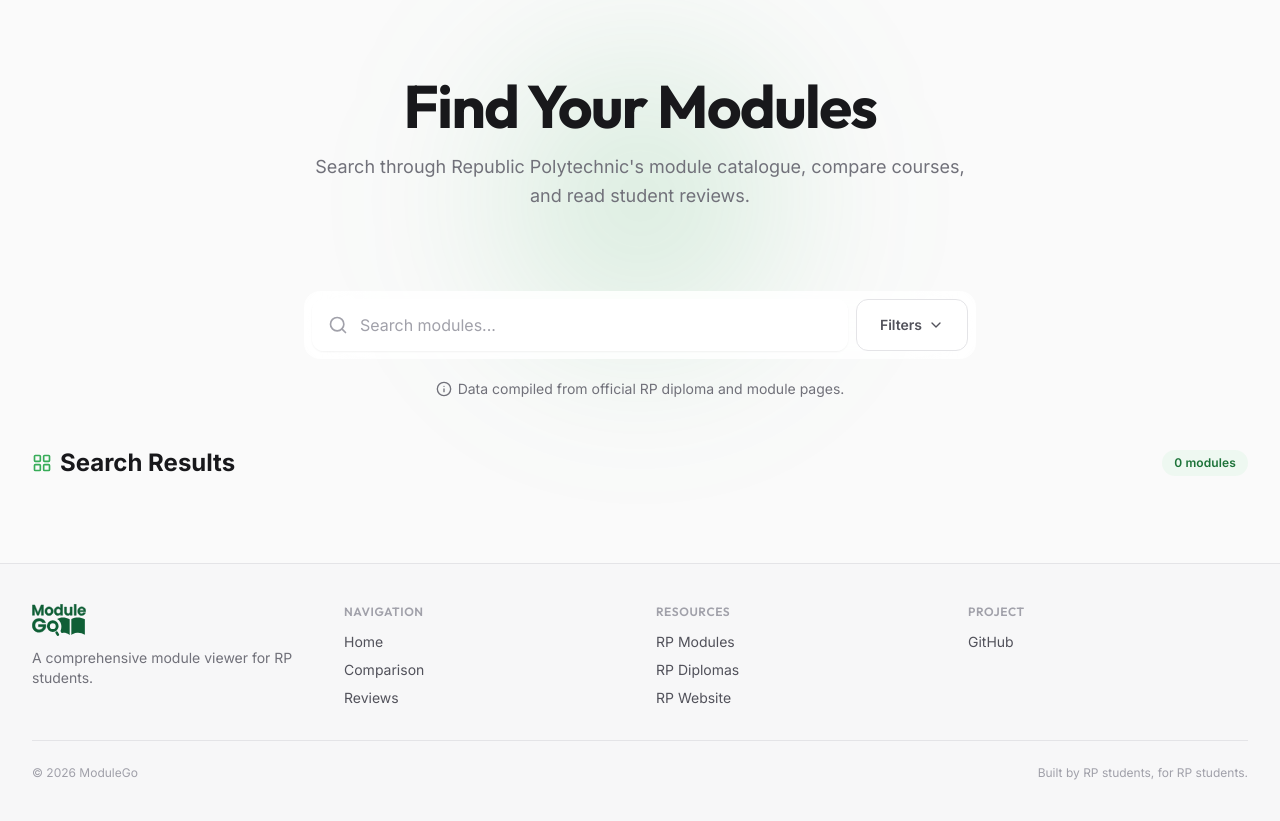
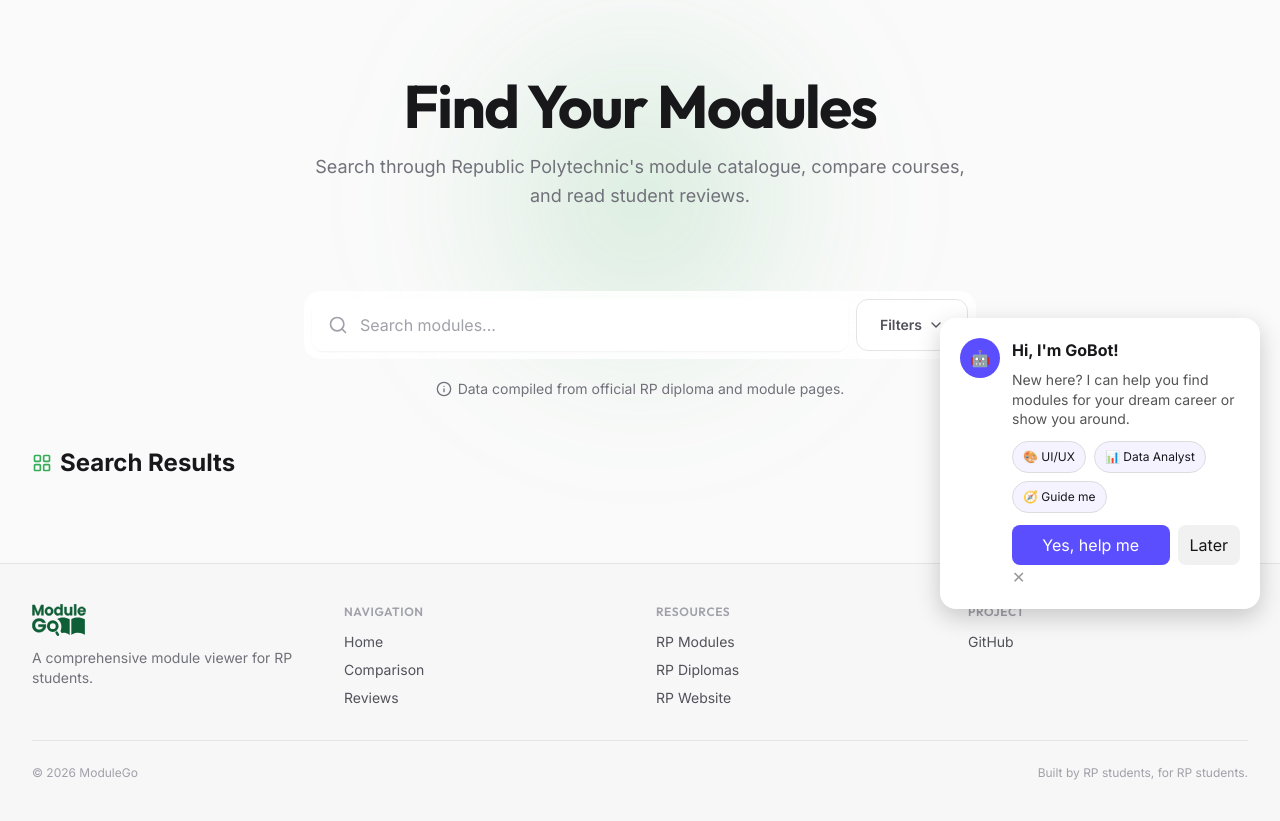
Before and after one commit to xavlkh/ModuleGo, a Flask app: page / in a window 1280 px wide. Shown: the part 101-922 px from the top of the page. Run offline with Flask 3, Linux system fonts and the light colour scheme; some libraries are stand-ins or nearby versions.

Commit message:
feat: Added GoBot auto-popup assistant with history + quick buttons

```diff
--- a/app.py
+++ b/app.py
@@ -652,6 +652,76 @@ def get_rating_summaries():
     summaries = ReviewRepository.rating_summaries()
     return jsonify(summaries), 200
 
+@app.route('/api/career-paths', methods=['GET'])
+def get_career_paths():
+    """Return career paths from JSON - DYNAMIC config"""
+    # Try local-data folder first (your existing structure)
+    possible_paths = [
+        os.path.join(_base_dir, 'local-data', 'career_paths.json'),
+        os.path.join(_base_dir, 'app', 'static', 'local-data', 'data', 'career_paths.json'),
+        os.path.join(_base_dir, 'app', 'static', 'data', 'career_paths.json'),
+    ]
+    for p in possible_paths:
+        if os.path.exists(p):
+            with open(p, encoding='utf-8') as f:
+                return jsonify(json.load(f)), 200
+
+    # fallback if file not found yet
+    return jsonify([
+        {"id": "data-analyst", "label": "Data Analyst", "keywords": ["data","analytics","python","sql"]},
+        {"id": "cybersecurity", "label": "Cybersecurity", "keywords": ["security","cyber","network"]},
+        {"id": "software-engineer", "label": "Software Engineer", "keywords": ["programming","software","web"]},
+        {"id": "ui-ux", "label": "UI/UX Designer", "keywords": ["design","ui","ux","figma"]}
+    ]), 200
+
+@app.route('/api/gobot', methods=['POST'])
+def gobot_chat():
+    """Dynamic GoBot - no hard-coded answers, uses real module data"""
+    user_msg = request.json.get('message','').lower()
+
+    # Load dynamic data
+    modules = _build_modules_list() or []
+    try:
+        with open(os.path.join(_base_dir, 'local-data', 'career_paths.json'), encoding='utf-8') as f:
+            careers = json.load(f)
+    except:
+        careers = []
+
+    # 1. NAVIGATION HELP
+    if any(k in user_msg for k in ['where','navigate','how to','review','compare']):
+        return jsonify({
+            "reply": "I can guide you! Here's where to go:",
+            "links": [
+                {"text":"🔍 Search Modules","url":"/"},
+                {"text":"⚖️ Compare Modules","url":"/comparison"},
+                {"text":"⭐ Reviews Dashboard","url":"/reviews"}
+            ]
+        })
+
+    # 2. CAREER -> MODULES - uses your career_paths.json
+    for career in careers:
+        if career['id'] in user_msg or career['label'].lower() in user_msg or any(k in user_msg for k in career['keywords'][:2]):
+            # Use same logic as #2 filter
+            matched = [m for m in modules if any(k.lower() in (m.get('name','') + m.get('synopsis','')).lower() for k in career['keywords'])]
+            top3 = matched[:3]
+            reply = f"For **{career['label']}**, I found {len(matched)} relevant modules. Top picks:"
+            links = [{"text": f"{m['code']} - {m['name']}", "url": f"/?q={m['code']}"} for m in top3]
+            return jsonify({"reply": reply, "links": links})
+
+    # 3. MODULE SEARCH
+    found = [m for m in modules if user_msg in m.get('name','').lower() or user_msg in m.get('code','').lower()][:3]
+    if found:
+        return jsonify({
+            "reply": f"Found modules matching '{user_msg}':",
+            "links": [{"text": f"{m['code']} - {m['name']}", "url": f"/?q={m['code']}"} for m in found]
+        })
+
+    # 4. Fallback
+    return jsonify({
+        "reply": "I can help with:\n• 'What modules for Data Analyst?'\n• 'Show me cybersecurity modules'\n• 'How to compare modules?'\n\nTry asking about a career!",
+        "links": []
+    })
+
 
 # ---------------------------------------------------------------------------
 # CSRF exemptions for API endpoints (custom-header auth pattern)
@@ -662,6 +732,8 @@ csrf.exempt(get_courses)
 csrf.exempt(list_reviews)
 csrf.exempt(get_reviews)
 csrf.exempt(get_rating_summaries)
+csrf.exempt(get_career_paths)
+csrf.exempt(gobot_chat)
 csrf.exempt(add_review)
 csrf.exempt(update_review)
 csrf.exempt(delete_review)
--- /dev/null
+++ b/app/static/js/gobot.js
@@ -0,0 +1,149 @@
+const GoBot = {
+  STORAGE_KEY: 'gobot_history',
+  hasPopped: localStorage.getItem('gobot_welcomed') === 'true',
+
+  init() {
+    const botHTML = `
+      <div id="gobot-btn" style="position:fixed;bottom:20px;right:20px;width:60px;height:60px;background:#5b4eff;border-radius:50%;display:flex;align-items:center;justify-content:center;cursor:pointer;z-index:9999;box-shadow:0 4px 12px rgba(0,0,0,0.2);display:none">🤖</div>
+
+      <div id="gobot-welcome" style="display:none;position:fixed;bottom:90px;right:20px;width:320px;background:white;border-radius:16px;box-shadow:0 8px 24px rgba(0,0,0,0.2);z-index:10000;padding:20px;">
+        <div style="display:flex;gap:12px;">
+          <div style="width:40px;height:40px;background:#5b4eff;border-radius:50%;display:flex;align-items:center;justify-content:center;">🤖</div>
+          <div style="flex:1">
+            <b>Hi, I'm GoBot!</b>
+            <p style="margin:8px 0 12px;font-size:14px;color:#555;line-height:1.4">New here? I can help you find modules for your dream career or show you around.</p>
+            <div style="display:flex;gap:8px;flex-wrap:wrap">
+              <button class="gobot-quick" data-msg="What modules for UI/UX Designer?" style="padding:6px 10px;background:#f5f3ff;border:1px solid #ddd;border-radius:20px;font-size:12px;cursor:pointer;">🎨 UI/UX</button>
+              <button class="gobot-quick" data-msg="What modules for Data Analyst?" style="padding:6px 10px;background:#f5f3ff;border:1px solid #ddd;border-radius:20px;font-size:12px;cursor:pointer;">📊 Data Analyst</button>
+              <button class="gobot-quick" data-msg="How to use ModuleGo?" style="padding:6px 10px;background:#f5f3ff;border:1px solid #ddd;border-radius:20px;font-size:12px;cursor:pointer;">🧭 Guide me</button>
+            </div>
+            <div style="display:flex;gap:8px;margin-top:12px;">
+              <button id="gobot-yes" style="flex:1;padding:8px;background:#5b4eff;color:white;border:none;border-radius:8px;cursor:pointer;">Yes, help me</button>
+              <button id="gobot-no" style="padding:8px 12px;background:#f1f1f1;border:none;border-radius:8px;cursor:pointer;">Later</button>
+            </div>
+          <span id="gobot-welcome-close" style="cursor:pointer;color:#999">✕</span>
+        </div>
+      </div>
+
+      <div id="gobot-chat" style="display:none;position:fixed;bottom:90px;right:20px;width:350px;height:480px;background:white;border-radius:12px;box-shadow:0 8px 24px rgba(0,0,0,0.15);z-index:9999;flex-direction:column;">
+        <div style="padding:16px;background:#5b4eff;color:white;border-radius:12px 12px 0 0;display:flex;justify-content:space-between;align-items:center;">
+          <b>GoBot - Module Helper</b>
+          <div style="display:flex;gap:12px;align-items:center">
+            <span id="gobot-clear" style="font-size:12px;cursor:pointer;opacity:0.8">Clear</span>
+            <span id="gobot-close" style="cursor:pointer">✕</span>
+          </div>
+        </div>
+        <div id="gobot-messages" style="flex:1;overflow-y:auto;padding:16px;"></div>
+        <div id="gobot-quick-row" style="padding:8px 12px;display:flex;gap:6px;flex-wrap:wrap;border-top:1px solid #f0f0f0;">
+          <button class="gobot-quick" data-msg="What modules for Data Analyst?" style="padding:4px 8px;background:#f5f3ff;border:1px solid #e0e0e0;border-radius:16px;font-size:11px;cursor:pointer;">📊 Data Analyst</button>
+          <button class="gobot-quick" data-msg="What modules for UI/UX Designer?" style="padding:4px 8px;background:#f5f3ff;border:1px solid #e0e0e0;border-radius:16px;font-size:11px;cursor:pointer;">🎨 UI/UX</button>
+          <button class="gobot-quick" data-msg="Compare modules" style="padding:4px 8px;background:#f5f3ff;border:1px solid #e0e0e0;border-radius:16px;font-size:11px;cursor:pointer;">⚖️ Compare</button>
+        </div>
+        <div style="padding:12px;display:flex;gap:8px;border-top:1px solid #eee;">
+          <input id="gobot-input" placeholder="Ask something..." style="flex:1;padding:8px;border:1px solid #ddd;border-radius:8px;">
+          <button id="gobot-send" style="padding:8px 12px;background:#5b4eff;color:white;border:none;border-radius:8px;">Send</button>
+        </div>
+      </div>
+    `;
+    document.body.insertAdjacentHTML('beforeend', botHTML);
+
+    // Events
+    document.getElementById('gobot-btn').onclick = () => this.openChat();
+    document.getElementById('gobot-close').onclick = () => this.closeChat();
+    document.getElementById('gobot-clear').onclick = () => this.clearHistory();
+    document.getElementById('gobot-welcome-close').onclick = () => this.dismissWelcome();
+    document.getElementById('gobot-no').onclick = () => this.dismissWelcome();
+    document.getElementById('gobot-yes').onclick = () => this.acceptHelp();
+    document.getElementById('gobot-send').onclick = () => this.send();
+    document.getElementById('gobot-input').onkeypress = (e) => { if(e.key==='Enter') this.send() };
+    document.querySelectorAll('.gobot-quick').forEach(btn=>{
+      btn.onclick = (e)=> this.quickSend(e.target.dataset.msg);
+    });
+
+    // Load history if exists
+    this.loadHistory();
+
+    setTimeout(() => {
+      if (!this.hasPopped) this.showWelcome();
+      else document.getElementById('gobot-btn').style.display = 'flex';
+    }, 2000);
+  },
+
+  // --- HISTORY LOGIC ---
+  saveHistory() {
+    const msgs = document.getElementById('gobot-messages').innerHTML;
+    localStorage.setItem(this.STORAGE_KEY, msgs);
+  },
+  loadHistory() {
+    const saved = localStorage.getItem(this.STORAGE_KEY);
+    if (saved) {
+      document.getElementById('gobot-messages').innerHTML = saved;
+      const box = document.getElementById('gobot-messages');
+      box.scrollTop = box.scrollHeight;
+    }
+  },
+  clearHistory() {
+    if(confirm("Clear chat history?")){
+      localStorage.removeItem(this.STORAGE_KEY);
+      document.getElementById('gobot-messages').innerHTML = '';
+      this.addMessage("bot", "History cleared! How can I help you now?");
+    }
+  },
+
+  quickSend(msg){
+    this.openChat();
+    document.getElementById('gobot-input').value = msg;
+    this.send();
+  },
+  showWelcome(){ document.getElementById('gobot-welcome').style.display='block'; },
+  dismissWelcome(){
+    document.getElementById('gobot-welcome').style.display='none';
+    document.getElementById('gobot-btn').style.display='flex';
+    localStorage.setItem('gobot_welcomed','true');
+  },
+  acceptHelp(){
+    document.getElementById('gobot-welcome').style.display='none';
+    this.openChat();
+    localStorage.setItem('gobot_welcomed','true');
+  },
+  openChat(){
+    document.getElementById('gobot-chat').style.display='flex';
+    document.getElementById('gobot-btn').style.display='none';
+    document.getElementById('gobot-welcome').style.display='none';
+    if(!localStorage.getItem(this.STORAGE_KEY)){
+      this.addMessage("bot", "Hi! 👋 What career are you exploring?\n\nClick a quick button or type your question.");
+    }
+  },
+  closeChat(){
+    document.getElementById('gobot-chat').style.display='none';
+    document.getElementById('gobot-btn').style.display='flex';
+  },
+  addMessage(sender, text, links=[]) {
+    const box = document.getElementById('gobot-messages');
+    const div = document.createElement('div');
+    div.style.marginBottom='12px'; div.style.padding='8px 12px'; div.style.borderRadius='12px'; div.style.maxWidth='80%'; div.style.whiteSpace='pre-line'; div.style.fontSize='14px';
+    if(sender==='bot'){
+      div.style.background='#f5f3ff';
+      div.innerHTML = text.replace(/\n/g,'<br>') + (links.length ? '<br><br>' + links.map(l=>`<a href="${l.url}" style="color:#5b4eff;display:block;margin-top:4px">→ ${l.text}</a>`).join('') : '');
+    } else {
+      div.style.background='#5b4eff'; div.style.color='white'; div.style.marginLeft='auto'; div.textContent=text;
+    }
+    box.appendChild(div);
+    box.scrollTop = box.scrollHeight;
+    this.saveHistory(); // SAVE EVERY MESSAGE
+  },
+  async send() {
+    const input = document.getElementById('gobot-input');
+    const msg = input.value.trim();
+    if(!msg) return;
+    this.addMessage('user', msg);
+    input.value = '';
+    const res = await fetch('/api/gobot', {
+      method:'POST', headers:{'Content-Type':'application/json'},
+      body: JSON.stringify({message: msg})
+    });
+    const data = await res.json();
+    this.addMessage('bot', data.reply, data.links||[]);
+  }
+};
+document.addEventListener('DOMContentLoaded', ()=> GoBot.init());
--- a/app/templates/base.html
+++ b/app/templates/base.html
@@ -54,6 +54,8 @@
     <link href="{{ url_for('static', filename='css/app.css') }}" rel="stylesheet">
     {% block head %}{% endblock %}
 </head>
+<script src="{{ url_for('static', filename='js/data.js') }}"></script>
+<script src="{{ url_for('static', filename='js/gobot.js') }}"></script>
 <body class="font-body min-h-screen flex flex-col bg-zinc-50 dark:bg-zinc-950 text-zinc-900 dark:text-zinc-100 transition-colors duration-200">
     <div id="cursorGlow" class="pointer-events-none fixed inset-0" style="z-index: -1" aria-hidden="true">
         <div id="glowOrb"></div>
```
